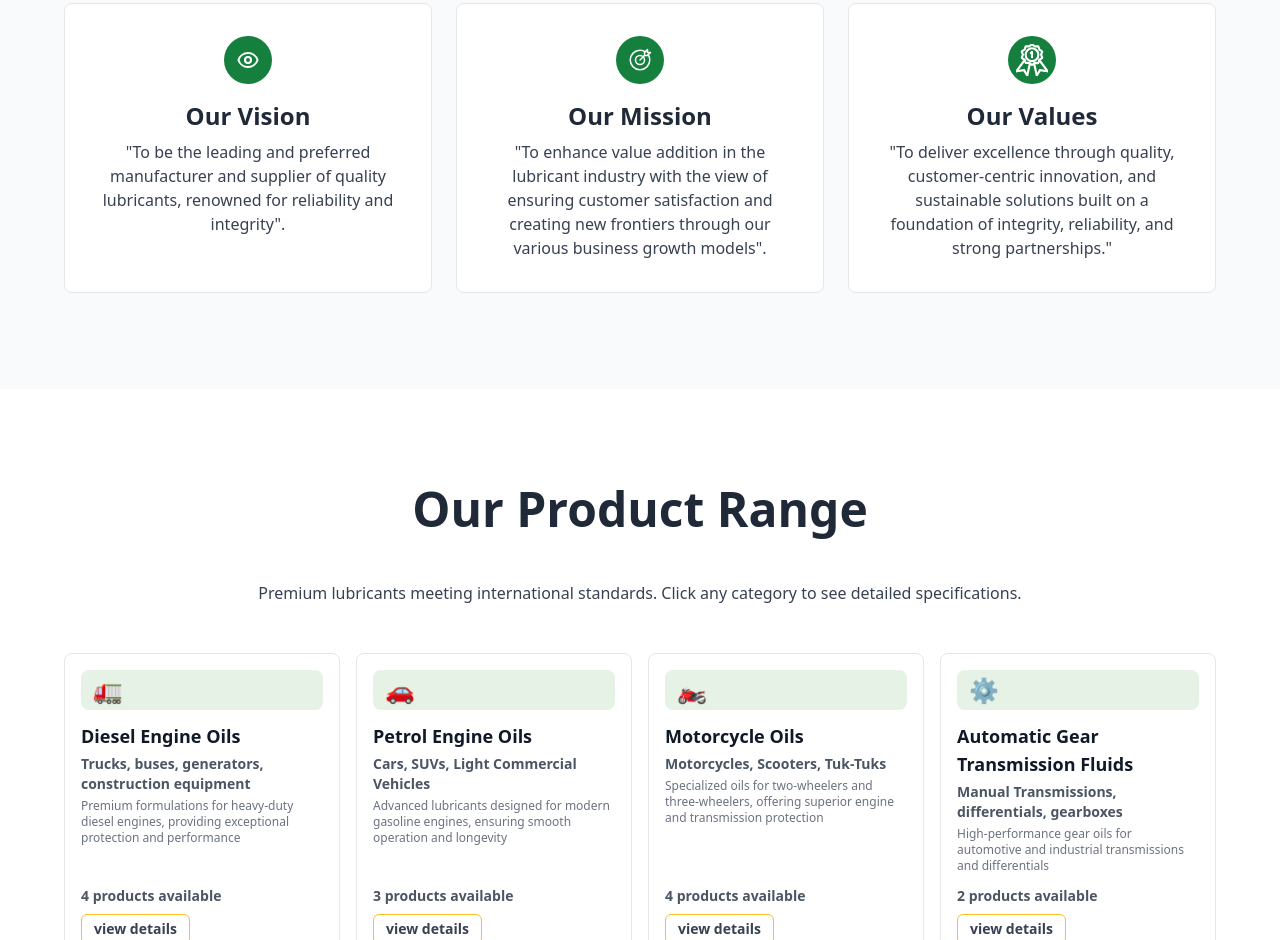
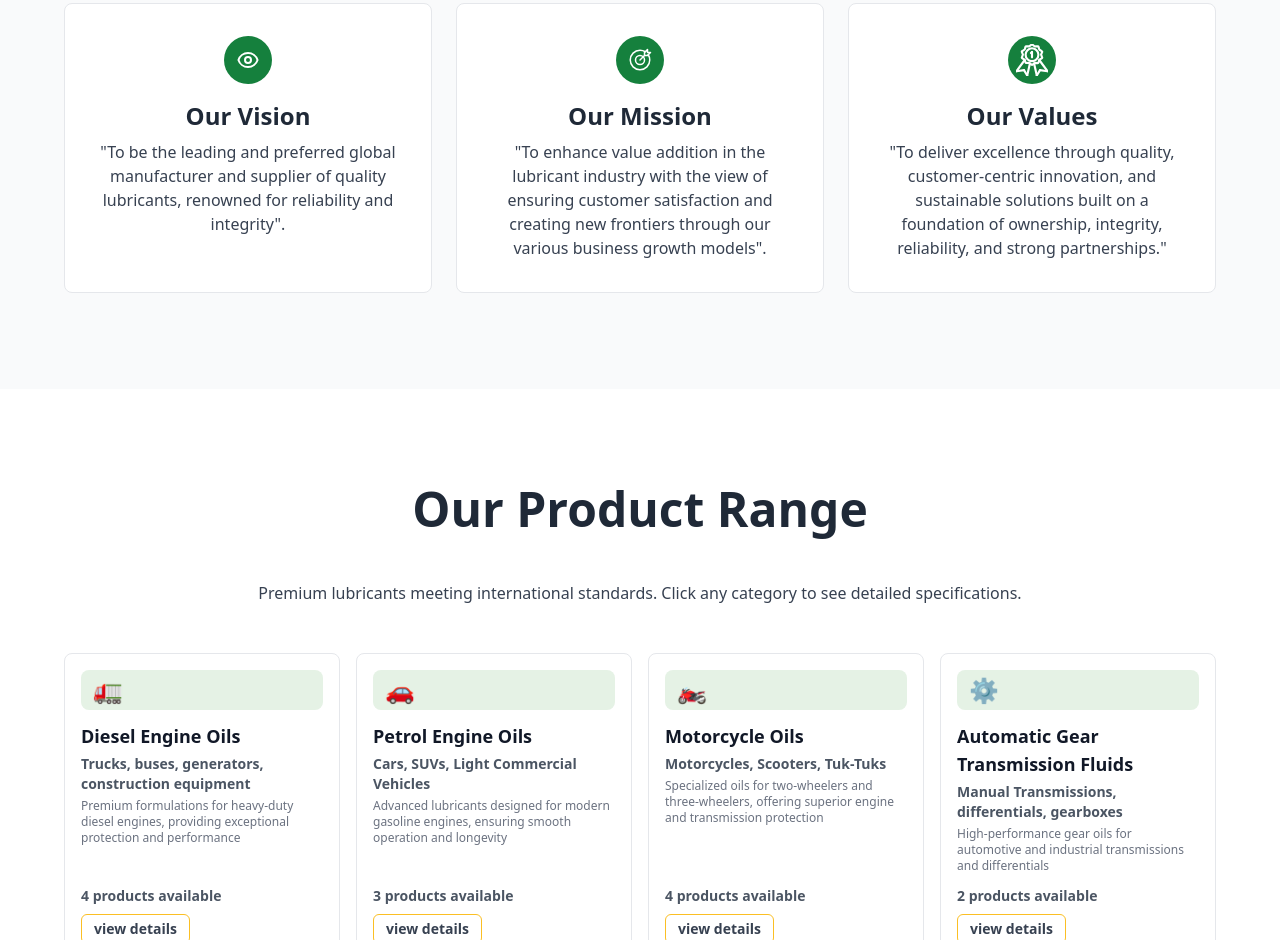
Before and after one commit to AJ-Collins/toprichoils, a plain HTML site: page index.html in a window 1280 px wide. Shown: the part 1149-2089 px from the top of the page. Drawn offline with nearby package versions, Linux system fonts and the light colour scheme.

Commit message:
Update index.html

```diff
--- a/index.html
+++ b/index.html
@@ -217,7 +217,7 @@
             </div>
             <h3 class="text-xl md:text-2xl font-extrabold text-grey-800 mb-2">Our Vision</h3>
             <p class="text-gray-700 text-center text-sm md:text-base">
-            "To be the leading and preferred manufacturer and supplier of quality lubricants, renowned for reliability and integrity".
+            "To be the leading and preferred global manufacturer and supplier of quality lubricants, renowned for reliability and integrity".
             </p>
         </div>
 
@@ -255,7 +255,7 @@
             </div>
             <h3 class="text-xl md:text-2xl font-extrabold text-grey-800 mb-2">Our Values</h3>
             <p class="text-gray-700 text-center text-sm md:text-base">
-            "To deliver excellence through quality, customer-centric innovation, and sustainable solutions built on a foundation of integrity, reliability, and strong partnerships."
+            "To deliver excellence through quality, customer-centric innovation, and sustainable solutions built on a foundation of ownership, integrity, reliability, and strong partnerships."
             </p>
         </div>
         </div>
```
